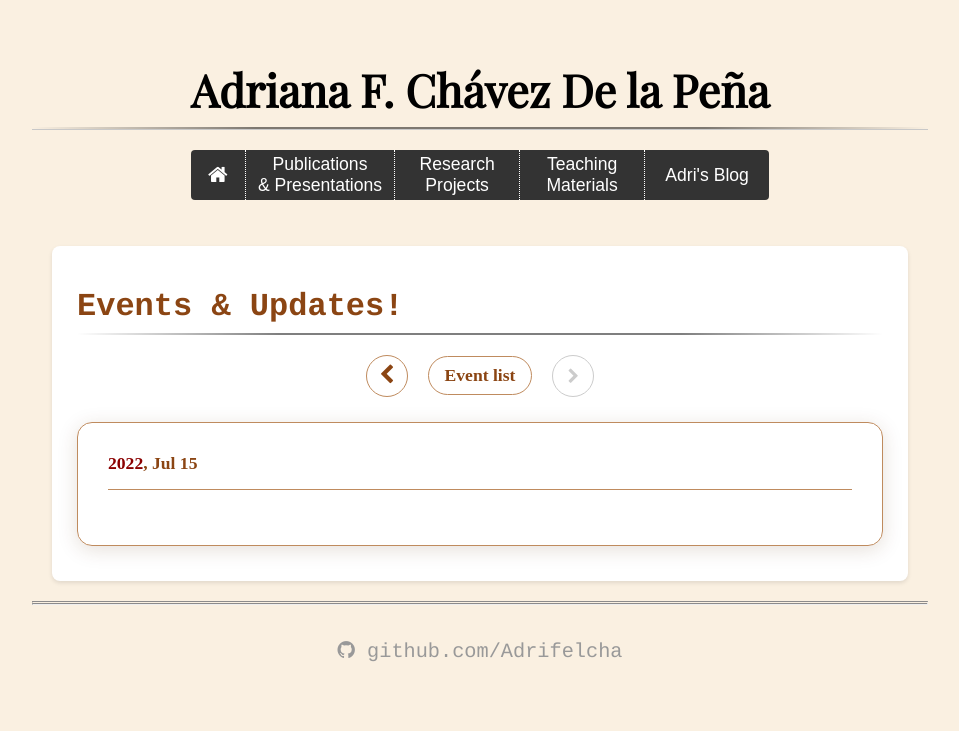
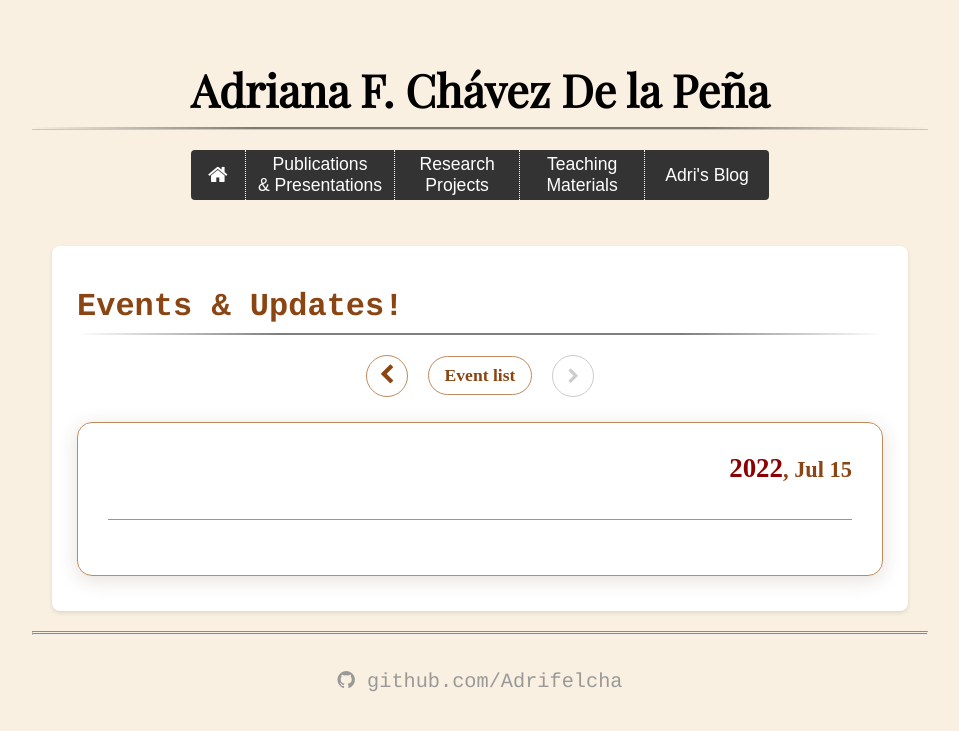
Before and after one commit to Adrifelcha/adrifelcha.github.io, a Jekyll site: the page built from _posts/2022-07-15-summer-school.md, in a window 1280 px wide. Shown: the top 731 px of the page, without its empty margins (160-1119 px from the left). Built offline with Jekyll 4.4.1, drawn with Linux system fonts in a browser that asks for light colours; some web fonts are replaced.

Commit message:
Move date to the right

```diff
--- a/css/main.css
+++ b/css/main.css
@@ -968,13 +968,16 @@ hr.style18:before {
 }
 
 .event-date {
+    text-align: right;  /* Align to the right */
     color: #8b4513;
-    font-size: 1.1em;
+    font-size: 1.4em;   /* Increased from 1.1em */
     font-weight: bold;
+    margin-bottom: 20px;
 }
 
 .event-date .year {
-    color: #8B0000;
+    color: #8B0000;  /* Dark red color for the year */
+    font-size: 1.2em;  /* Makes the year slightly larger than the rest */
 }
 
 .event-body {
```
